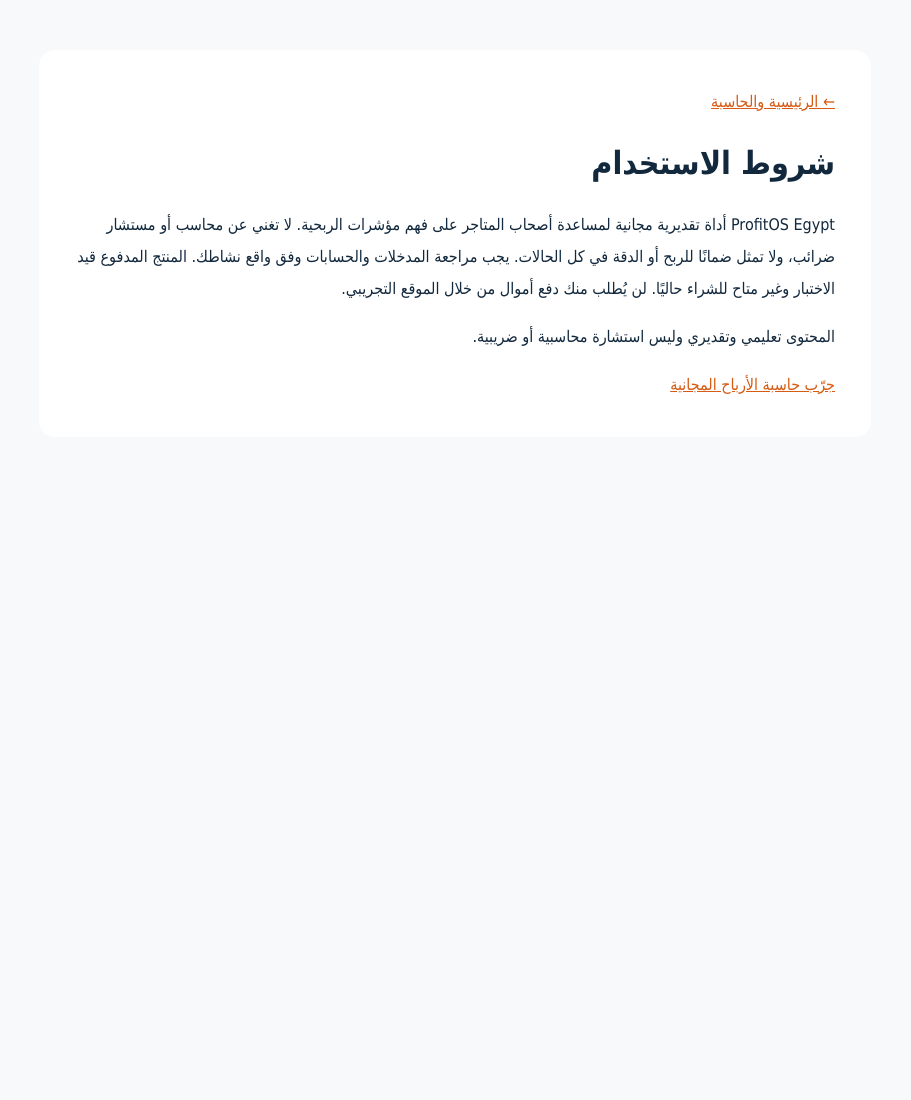
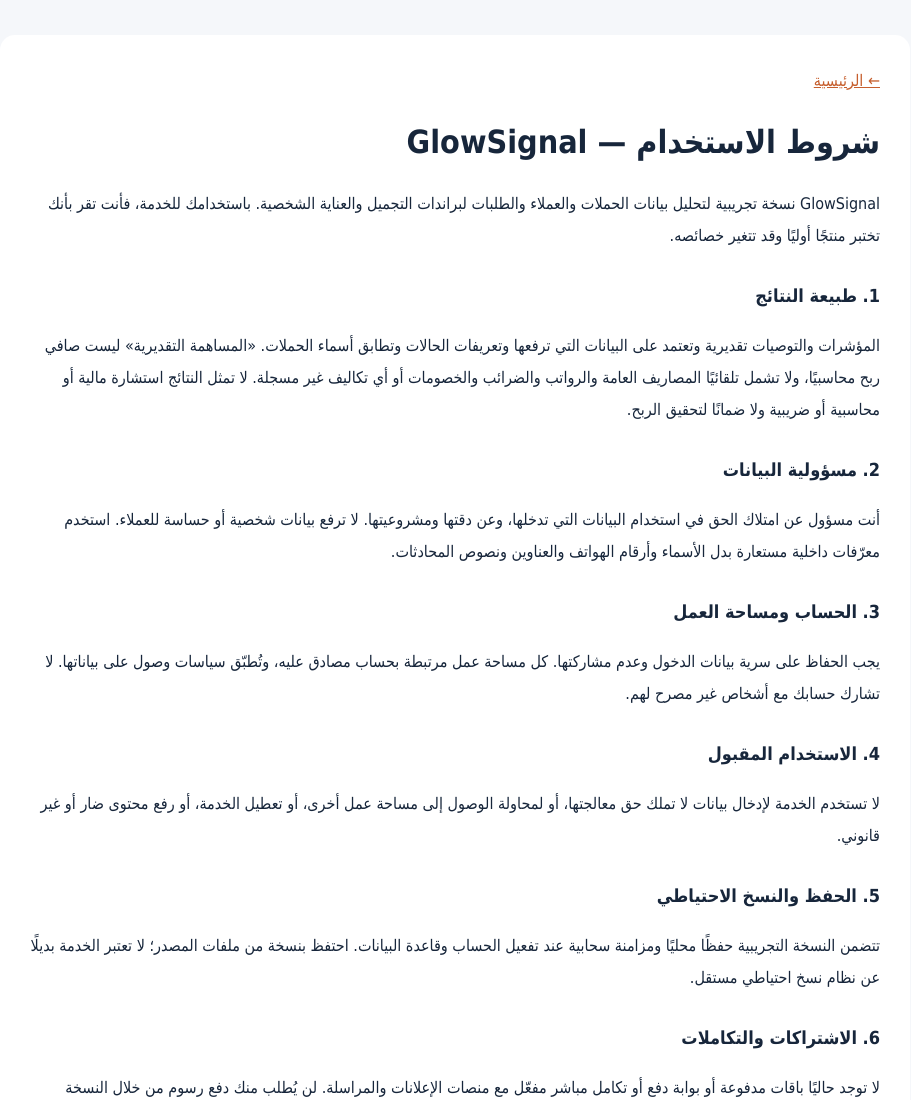
Before and after one commit to mabdelstar466-dotcom/profitos-egypt, a plain HTML site: page terms.html in a window 1280 px wide. Shown: the top 1100 px of the page, without its empty margins (185-1096 px from the left). Before the commit the page ends 800 px from the top, so only its background shows below. Drawn offline with Linux system fonts and the light colour scheme.

Commit message:
Align terms of use with GlowSignal beta product

```diff
--- a/terms.html
+++ b/terms.html
@@ -1 +1,30 @@
-<!doctype html><html lang="ar" dir="rtl"><head><meta charset="utf-8"><meta name="viewport" content="width=device-width,initial-scale=1"><title>شروط الاستخدام | ProfitOS Egypt</title><meta name="description" content="شروط الاستخدام — دليل عملي لأصحاب المتاجر الإلكترونية في مصر."><style>body{font-family:Tahoma,Arial,sans-serif;line-height:2;color:#12283d;margin:0;background:#f7f9fb}main{max-width:760px;margin:50px auto;background:white;padding:36px;border-radius:16px}a{color:#d65b14}h1{line-height:1.5}@media(max-width:800px){main{margin:12px;padding:20px}}</style></head><body><main><a href="./index.html">← الرئيسية والحاسبة</a><h1>شروط الاستخدام</h1><p>ProfitOS Egypt أداة تقديرية مجانية لمساعدة أصحاب المتاجر على فهم مؤشرات الربحية. لا تغني عن محاسب أو مستشار ضرائب، ولا تمثل ضمانًا للربح أو الدقة في كل الحالات. يجب مراجعة المدخلات والحسابات وفق واقع نشاطك. المنتج المدفوع قيد الاختبار وغير متاح للشراء حاليًا. لن يُطلب منك دفع أموال من خلال الموقع التجريبي.</p><p>المحتوى تعليمي وتقديري وليس استشارة محاسبية أو ضريبية.</p><a href="./index.html#calculator">جرّب حاسبة الأرباح المجانية</a></main></body></html>
+<!doctype html>
+<html lang="ar" dir="rtl">
+<head>
+<meta charset="utf-8"><meta name="viewport" content="width=device-width,initial-scale=1">
+<title>شروط الاستخدام | GlowSignal</title>
+<meta name="description" content="شروط استخدام النسخة التجريبية من GlowSignal لتحليل أداء الحملات والعملاء والطلبات.">
+<style>body{font-family:Tahoma,Arial,sans-serif;line-height:2;color:#17263b;margin:0;background:#f5f7fa}main{max-width:850px;margin:35px auto;background:white;padding:30px;border-radius:15px}a{color:#c65f2e}h1{line-height:1.5}h2{font-size:18px;margin-top:26px}@media(max-width:900px){main{margin:12px;padding:20px}}</style>
+</head>
+<body><main>
+<a href="./">← الرئيسية</a>
+<h1>شروط الاستخدام — GlowSignal</h1>
+<p>GlowSignal نسخة تجريبية لتحليل بيانات الحملات والعملاء والطلبات لبراندات التجميل والعناية الشخصية. باستخدامك للخدمة، فأنت تقر بأنك تختبر منتجًا أوليًا وقد تتغير خصائصه.</p>
+<h2>1. طبيعة النتائج</h2>
+<p>المؤشرات والتوصيات تقديرية وتعتمد على البيانات التي ترفعها وتعريفات الحالات وتطابق أسماء الحملات. «المساهمة التقديرية» ليست صافي ربح محاسبيًا، ولا تشمل تلقائيًا المصاريف العامة والرواتب والضرائب والخصومات أو أي تكاليف غير مسجلة. لا تمثل النتائج استشارة مالية أو محاسبية أو ضريبية ولا ضمانًا لتحقيق الربح.</p>
+<h2>2. مسؤولية البيانات</h2>
+<p>أنت مسؤول عن امتلاك الحق في استخدام البيانات التي تدخلها، وعن دقتها ومشروعيتها. لا ترفع بيانات شخصية أو حساسة للعملاء. استخدم معرّفات داخلية مستعارة بدل الأسماء وأرقام الهواتف والعناوين ونصوص المحادثات.</p>
+<h2>3. الحساب ومساحة العمل</h2>
+<p>يجب الحفاظ على سرية بيانات الدخول وعدم مشاركتها. كل مساحة عمل مرتبطة بحساب مصادق عليه، وتُطبّق سياسات وصول على بياناتها. لا تشارك حسابك مع أشخاص غير مصرح لهم.</p>
+<h2>4. الاستخدام المقبول</h2>
+<p>لا تستخدم الخدمة لإدخال بيانات لا تملك حق معالجتها، أو لمحاولة الوصول إلى مساحة عمل أخرى، أو تعطيل الخدمة، أو رفع محتوى ضار أو غير قانوني.</p>
+<h2>5. الحفظ والنسخ الاحتياطي</h2>
+<p>تتضمن النسخة التجريبية حفظًا محليًا ومزامنة سحابية عند تفعيل الحساب وقاعدة البيانات. احتفظ بنسخة من ملفات المصدر؛ لا تعتبر الخدمة بديلًا عن نظام نسخ احتياطي مستقل.</p>
+<h2>6. الاشتراكات والتكاملات</h2>
+<p>لا توجد حاليًا باقات مدفوعة أو بوابة دفع أو تكامل مباشر مفعّل مع منصات الإعلانات والمراسلة. لن يُطلب منك دفع رسوم من خلال النسخة الحالية.</p>
+<h2>7. التوفر والتغييرات</h2>
+<p>قد تتوقف بعض الوظائف أو تتغير خلال الاختبار. لا نقدم في هذه المرحلة ضمانًا لتوافر الخدمة دون انقطاع أو ملاءمتها لغرض محاسبي أو تشغيلي محدد.</p>
+<h2>8. التواصل والتحديثات</h2>
+<p>سيتم نشر أي تعديلات جوهرية على هذه الصفحة. قبل الإطلاق التجاري، يجب إضافة بيانات الكيان المشغل ووسائل التواصل والدعم وسياسة الاسترجاع وأي شروط قانونية لازمة.</p>
+<p><b>GlowSignal — نسخة تجريبية.</b></p>
+</main></body></html>
```
